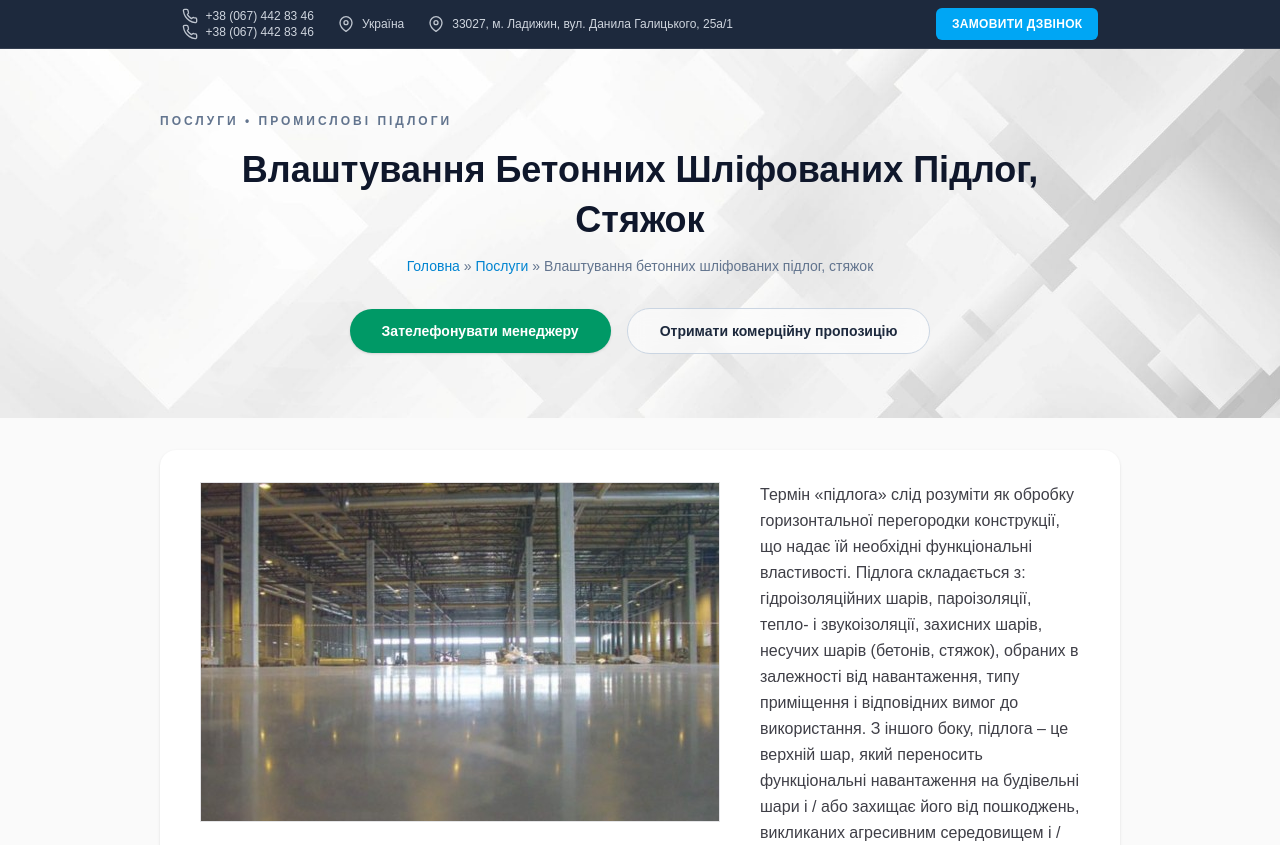
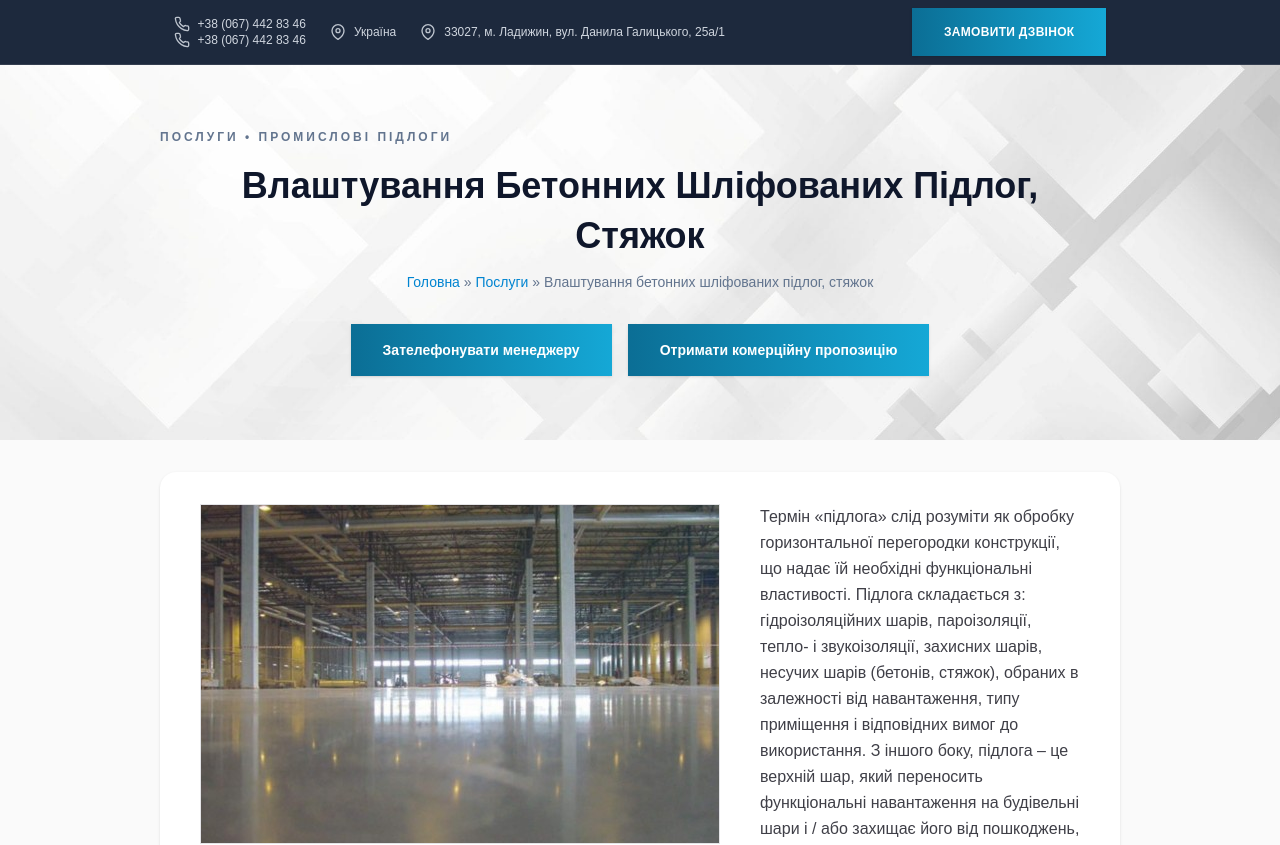
Before and after one commit to Romaleso261981/top_home_shop, a Next.js app: page / in a window 1280 px wide. Shown: the top 845 px of the page. Built offline with nearby package versions, Linux system fonts and the light colour scheme.

Commit message:
Refactor button styles in ContactSection, FeedbackFormSection, Header, and HeroSection components to use ctaButtonClass for consistent styling across the application.

```diff
--- a/src/components/ContactSection.tsx
+++ b/src/components/ContactSection.tsx
@@ -1,3 +1,5 @@
+import { ctaButtonClass } from "@/components/buttonStyles";
+
 export function ContactSection() {
   return (
     <section
@@ -13,13 +15,13 @@ export function ContactSection() {
       <div className="mt-5 flex flex-col gap-3 sm:flex-row sm:items-center">
         <a
           href="tel:+380674428346"
-          className="inline-flex items-center justify-center rounded-full bg-white px-7 py-3 text-sm font-semibold text-emerald-700 shadow-sm transition hover:bg-zinc-100"
+          className={`${ctaButtonClass} min-w-[220px] text-sm`}
         >
           +38 (067) 442 83 46
         </a>
         <a
           href="mailto:monolitrvua@gmail.com"
-          className="inline-flex items-center justify-center rounded-full border border-white/60 px-7 py-3 text-sm font-semibold text-white transition hover:bg-white/10"
+          className={`${ctaButtonClass} min-w-[220px] text-sm`}
         >
           Написати на email
         </a>
--- a/src/components/FeedbackFormSection.tsx
+++ b/src/components/FeedbackFormSection.tsx
@@ -1,3 +1,5 @@
+import { ctaButtonClass } from "@/components/buttonStyles";
+
 type FeedbackFormSectionProps = {
   title: string;
   buttonText: string;
@@ -38,7 +40,7 @@ export function FeedbackFormSection({
           <div className="mt-8 flex justify-center">
             <button
               type="submit"
-              className="min-w-[280px] bg-[linear-gradient(90deg,#0b6e95_0%,#15a8d6_100%)] px-8 py-4 text-lg font-semibold text-white shadow-sm transition hover:brightness-105"
+              className={`${ctaButtonClass} min-w-[280px]`}
             >
               {buttonText}
             </button>
--- a/src/components/Header.tsx
+++ b/src/components/Header.tsx
@@ -1,3 +1,5 @@
+import { ctaButtonClass } from "@/components/buttonStyles";
+
 function IconPhone(props: React.SVGProps<SVGSVGElement>) {
   return (
     <svg
@@ -68,7 +70,7 @@ export function Header() {
 
           <a
             href="#contact"
-            className="inline-flex w-full items-center justify-center rounded-md bg-sky-500 px-4 py-2 text-xs font-semibold uppercase tracking-wide text-white transition hover:bg-sky-600 sm:w-auto"
+            className={`${ctaButtonClass} w-full px-4 py-3 text-xs uppercase tracking-wide sm:w-auto`}
           >
             Замовити дзвінок
           </a>
--- a/src/components/HeroSection.tsx
+++ b/src/components/HeroSection.tsx
@@ -1,3 +1,5 @@
+import { ctaButtonClass } from "@/components/buttonStyles";
+
 export function HeroSection() {
   return (
     <section
@@ -26,13 +28,13 @@ export function HeroSection() {
         <div className="mt-8 flex flex-col items-center justify-center gap-3 sm:flex-row sm:gap-4">
           <a
             href="tel:+380965984470"
-            className="inline-flex items-center justify-center rounded-full bg-emerald-600 px-8 py-3 text-sm font-semibold text-white shadow-sm transition hover:bg-emerald-700"
+            className={`${ctaButtonClass} min-w-[260px] text-sm`}
           >
             Зателефонувати менеджеру
           </a>
           <a
             href="#contact"
-            className="inline-flex items-center justify-center rounded-full border border-slate-300 bg-white/60 px-8 py-3 text-sm font-semibold text-slate-800 backdrop-blur-sm transition hover:border-slate-400 hover:bg-white"
+            className={`${ctaButtonClass} min-w-[260px] text-sm`}
           >
             Отримати комерційну пропозицію
           </a>
--- /dev/null
+++ b/src/components/buttonStyles.ts
@@ -0,0 +1,2 @@
+export const ctaButtonClass =
+  "inline-flex items-center justify-center bg-[linear-gradient(90deg,#0b6e95_0%,#15a8d6_100%)] px-8 py-4 text-lg font-semibold text-white shadow-sm transition hover:brightness-105";
```
